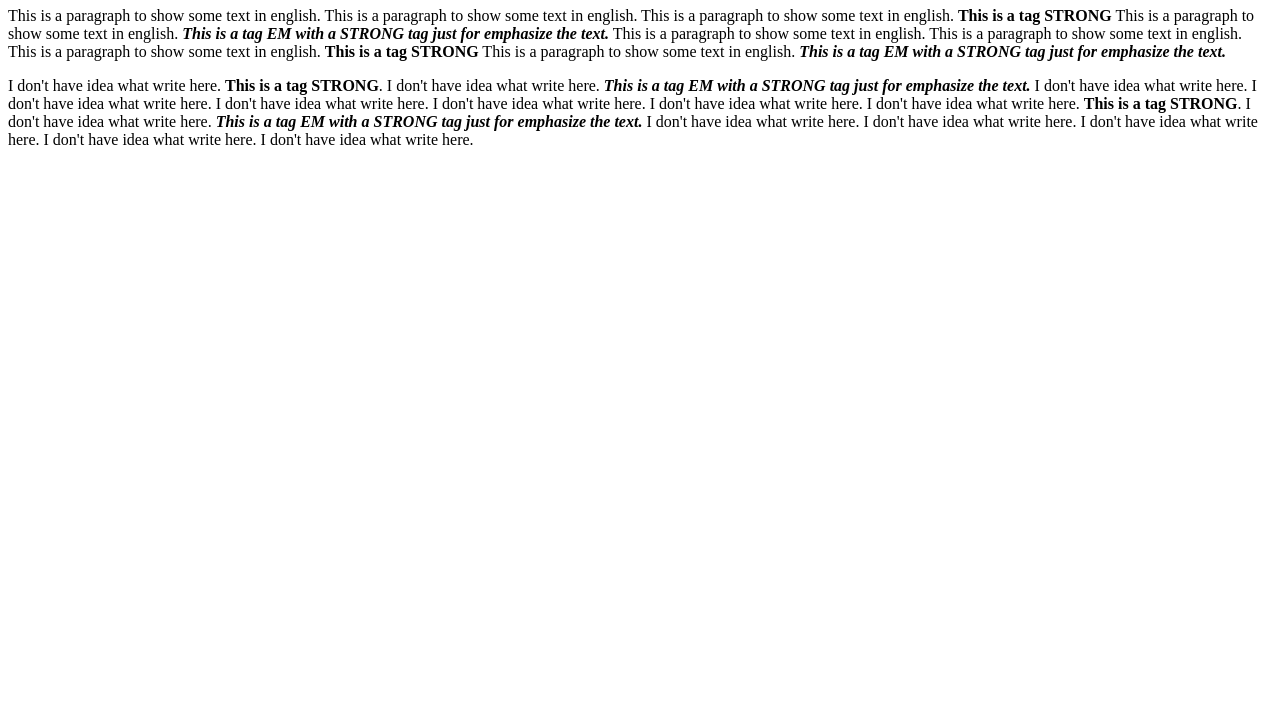
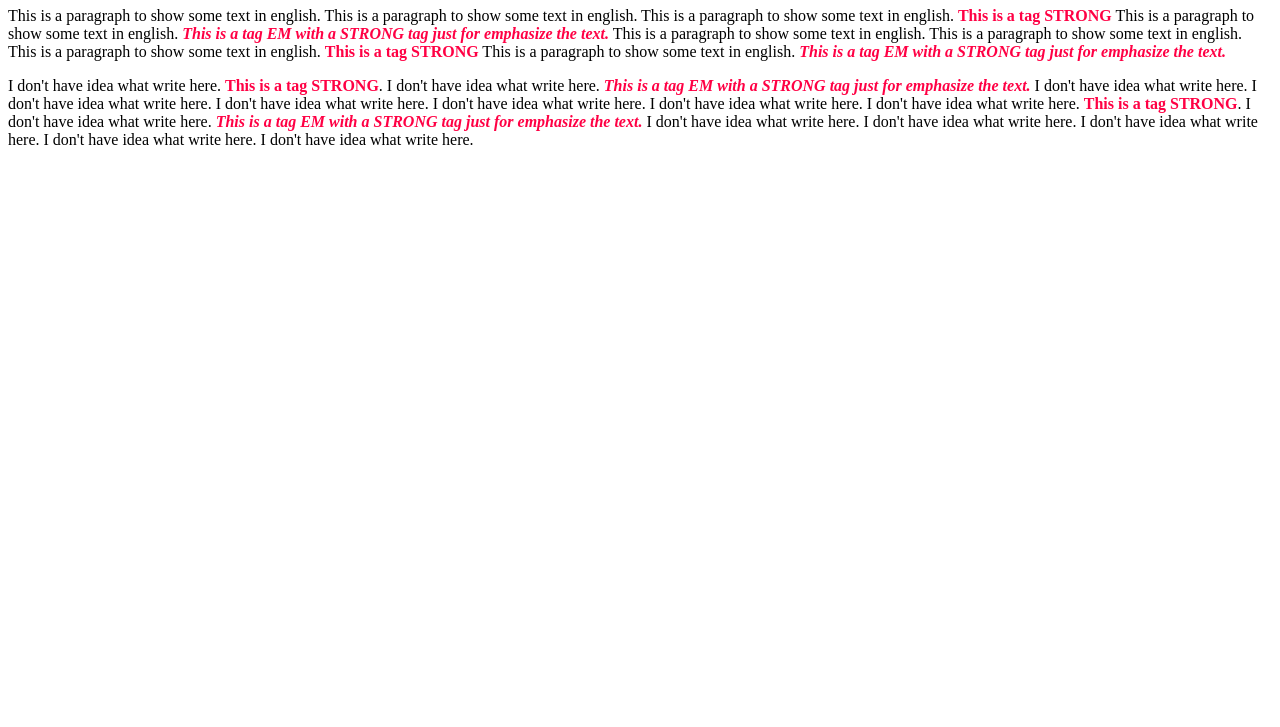
Before and after one commit to UtaiFSD/myFirstGitProjetc, a plain HTML site: page index.html in a window 1280 px wide. Shown: the part 73-800 px from the top of the page. Drawn offline with Linux system fonts and the light colour scheme.

Commit message:
Criado arquivo STYLE.CSS e acrescentado cor as tags STRONGS.

```diff
--- a/index.html
+++ b/index.html
@@ -3,6 +3,7 @@
     <head>
         <meta charset="UTF-8">
         <title>Page #1</title>
+        <link rel="stylesheet" href="style.css">
     </head>
     <body>
         <h1>My First Page</h1>
--- /dev/null
+++ b/style.css
@@ -0,0 +1,3 @@
+strong {
+    color: #FF0044;
+}
```
Also changed, not shown: 1 other file.
